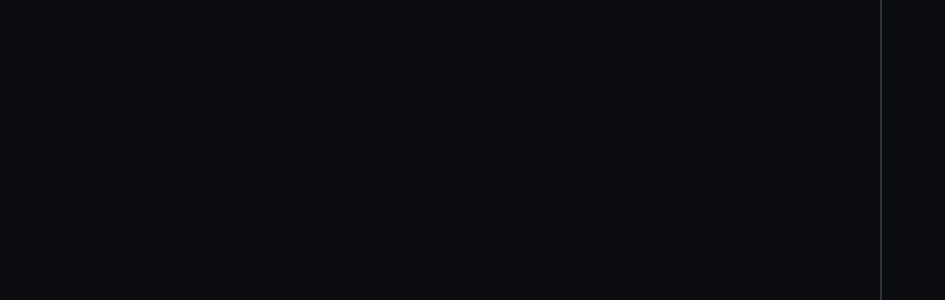
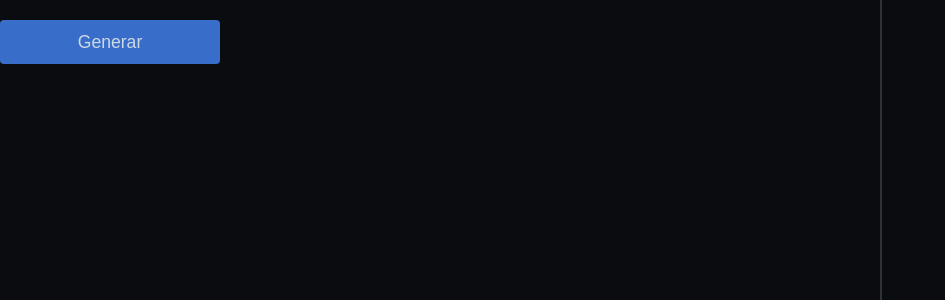
Before and after one commit to munozrc/truth-table-template, a React (Vite) app: page / in a window 1280 px wide. Shown: the top 300 px of the page, without its empty margins (0-945 px from the left). Built offline with nearby package versions, Linux system fonts and the light colour scheme.

Commit message:
add button component

```diff
--- /dev/null
+++ b/src/components/Button/index.tsx
@@ -0,0 +1,16 @@
+import React, { ButtonHTMLAttributes, FC } from 'react'
+import styles from './styles.module.css'
+
+interface Props extends ButtonHTMLAttributes<HTMLButtonElement> {
+  variant?: string
+}
+
+const Button: FC<Props> = ({ variant = 'primary', children, ...props }) => {
+  return (
+    <button className={`${styles.button} ${styles[variant]}`} {...props}>
+      {children}
+    </button>
+  )
+}
+
+export default Button
--- /dev/null
+++ b/src/components/Button/styles.module.css
@@ -0,0 +1,28 @@
+.button {
+  width: 100%;
+  padding: 11.5px 14px;
+  margin-top: 20px;
+  font-size: 1.1em;
+}
+
+.primary {
+  background-color: #386dca;
+  color: #cdd9e5;
+  transition: background-color .3s ease;
+}
+
+.primary:hover {
+  background-color: #407feb;
+}
+
+.flat {
+  width: 1.3em;
+  height: 1.3em;
+  padding: 0px;
+  margin-top: 0px;
+  transition: opacity 0.3s ease;
+}
+
+.flat:hover {
+  opacity: 0.8;
+}
--- a/src/views/Dashboard/index.tsx
+++ b/src/views/Dashboard/index.tsx
@@ -1,10 +1,13 @@
 import React, { FC } from 'react'
+import Button from '../../components/Button'
 import styles from './styles.module.css'
 
 const Dashboard: FC<{}> = () => {
   return (
     <div className={styles.wrapper}>
-      <section className={styles.panel__result} />
+      <section className={styles.panel__result}>
+        <Button style={{ maxWidth: '220px' }}>Generar</Button>
+      </section>
       <section className={styles.panel__options} />
     </div>
   )
```
